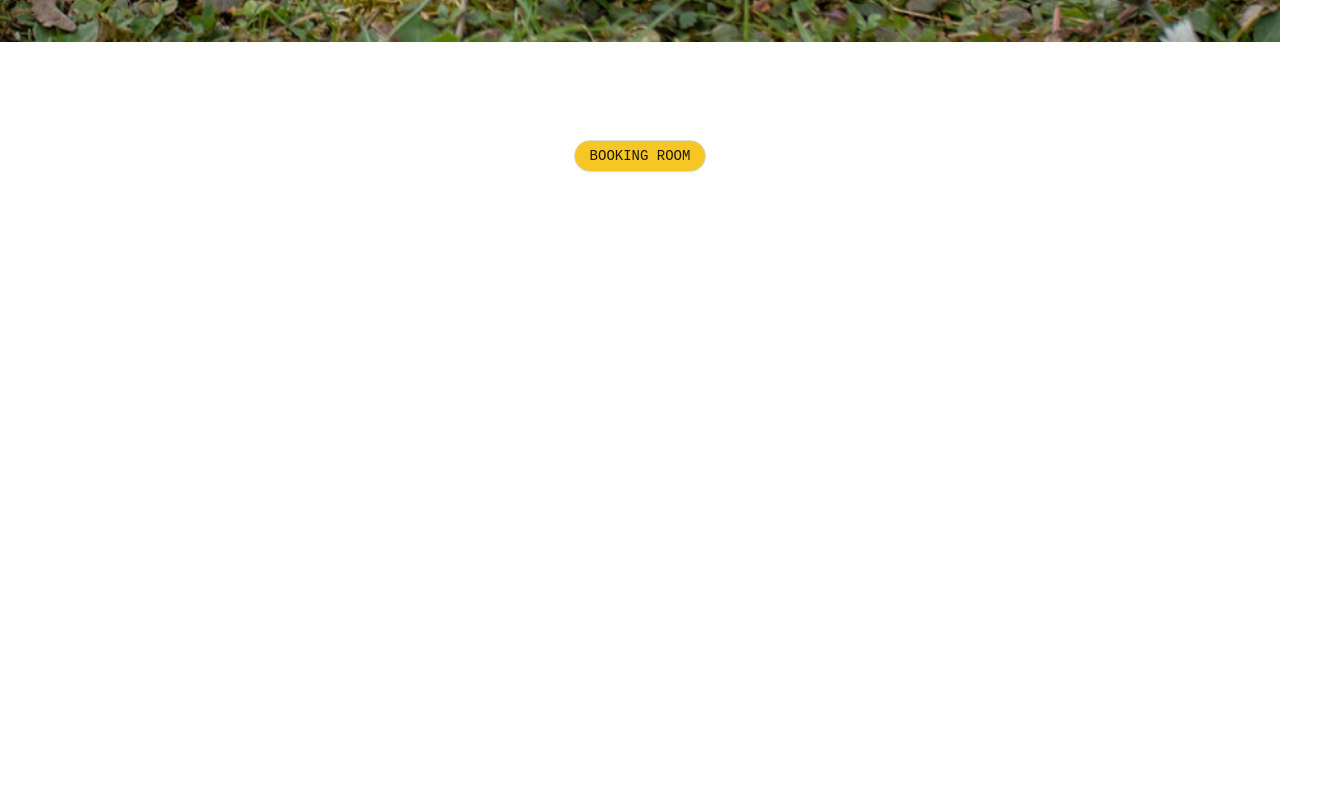
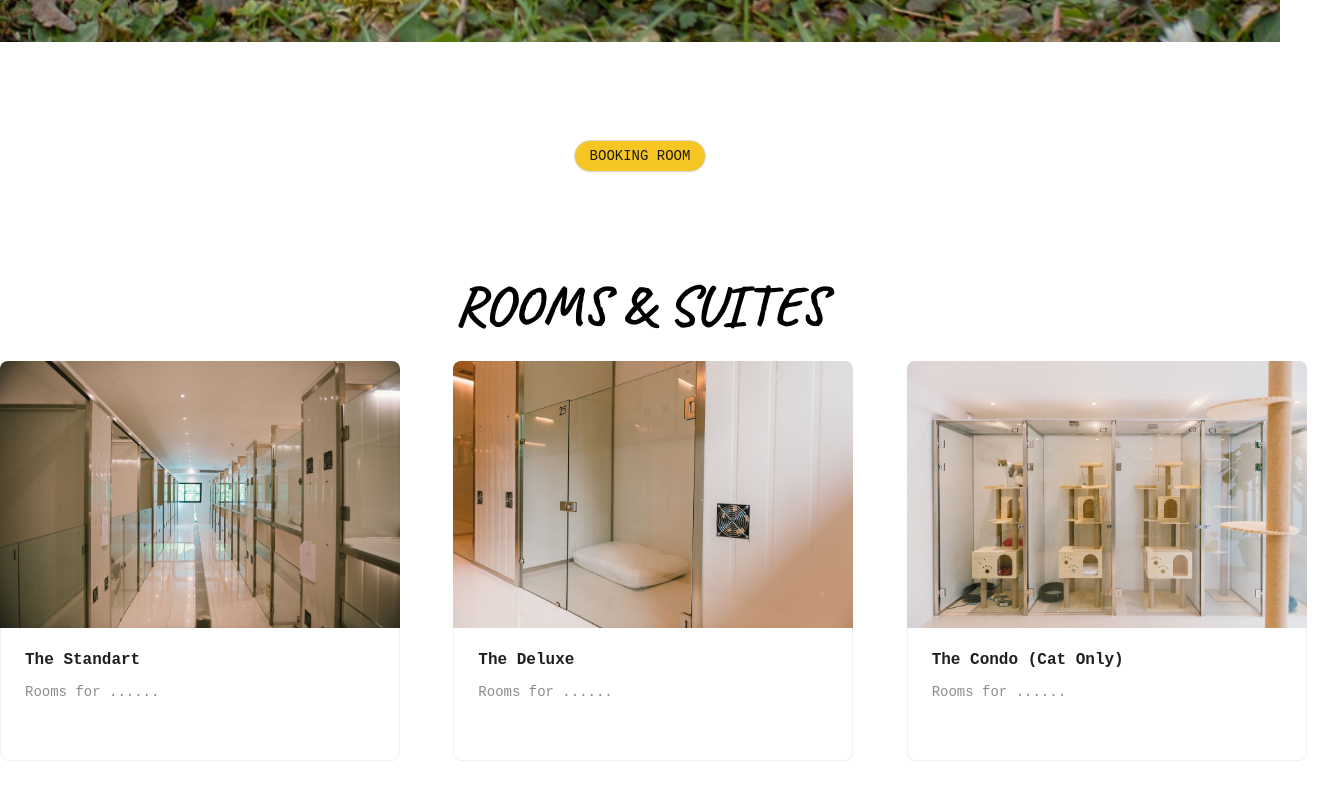
Before and after one commit to NamkheangV/PetsHotel-FN, a Next.js app: page / in a window 1280 px wide. Shown: the part 534-1334 px from the top of the page, 1320 px wide, since content can reach past the window. Before the commit the page ends 800 px from the top, so only its background shows below. Built offline with nearby package versions, Linux system fonts and the light colour scheme.

Commit message:
Reafactor(Room): Make room to component

```diff
--- /dev/null
+++ b/components/Hero.jsx
@@ -0,0 +1,43 @@
+import Link from "next/link";
+import { Carousel, Button, Divider } from "antd";
+import styles from "@/styles/Home.module.css";
+
+export default function Hero() {
+  return (
+    <div className={styles.page}>
+      <div className={styles.container}>
+        {/* <h1>Home Page</h1> */}
+        <Carousel autoplay>
+          <div>
+            <h3 className={styles.contentStyle}>
+              <img src="/pet04.png" alt="img01" style={{ width: "100%" }} />
+            </h3>
+          </div>
+          <div>
+            <h3 className={styles.contentStyle}>
+              <img src="/pet06.png" alt="img02" style={{ width: "100%" }} />
+            </h3>
+          </div>
+          <div>
+            <h3 className={styles.contentStyle}>
+              <img src="/pet01.png" alt="img03" style={{ width: "100%" }} />
+            </h3>
+          </div>
+          <div>
+            <h3 className={styles.contentStyle}>
+              <img src="/pet05.png" alt="img04" style={{ width: "100%" }} />
+            </h3>
+          </div>
+        </Carousel>
+
+        <div className={styles.buttons}>
+          <Link href="/rooms">
+            <Button className={styles.button} shape="round">
+              BOOKING ROOM
+            </Button>
+          </Link>
+        </div>
+      </div>
+    </div>
+  );
+}
--- a/components/Layout.js
+++ /dev/null
@@ -1,10 +0,0 @@
-import Navbar from "@/components/Navbar";
-
-export default function Layouts({ children }) {
-  return (
-    <div>
-      <Navbar />
-      {children}
-    </div>
-  );
-}
--- a/components/Navbar.js
+++ b/components/Navbar.jsx
@@ -39,10 +39,10 @@ export default function Navbar() {
           <Link href="/">HOME</Link>
         </Menu.Item>
         <Menu.Item key="rooms">
-          <Link href="/rooms">ROOMS & SUITES</Link>
+          <Link href="/#roomtest">ROOMS & SUITES</Link>
         </Menu.Item>
         <Menu.Item key="contact">
-          <Link href="">CONTACT</Link>
+          <Link href="/#contact">CONTACT</Link>
         </Menu.Item>
         <Menu.Item key="login">
           <Link href="/login">
--- a/pages/rooms.js
+++ b/components/Room.jsx
@@ -31,9 +31,9 @@ const props = {
   },
 };
 
-export default function Rooms() {
+export default function Room() {
   return (
-    <div>
+    <div id="roomtest">
       <header>
         <title>Rooms & Suites | Pets Hotel</title>
       </header>
@@ -43,53 +43,45 @@ export default function Rooms() {
           <h1 className={styles.h1}>ROOMS & SUITES</h1>
         </div>
 
-        <Row gutter={20}>
+        <div className=""></div>
+        <Row gutter={80} style={{}}>
           <Col span={8}>
             <Card
               hoverable
               style={{
-                width: 300,
+                width: 400,
+                height: 400,
               }}
-              cover={
-                <img
-                  alt="example"
-                  src="https://os.alipayobjects.com/rmsportal/QBnOOoLaAfKPirc.png"
-                />
-              }
+              cover={<img alt="standart" src="/origi05.jpg" />}
             >
-              <Meta title="Standart" description="Rooms for ......" />
+              <Meta title="The Standart" description="Rooms for ......" />
             </Card>
           </Col>
           <Col span={8}>
             <Card
               hoverable
               style={{
-                width: 300,
+                width: 400,
+                height: 400,
               }}
-              cover={
-                <img
-                  alt="example"
-                  src="https://os.alipayobjects.com/rmsportal/QBnOOoLaAfKPirc.png"
-                />
-              }
+              cover={<img alt="deluxe" src="/origi04.jpg" />}
             >
-              <Meta title="Standart" description="Rooms for ......" />
+              <Meta title="The Deluxe" description="Rooms for ......" />
             </Card>
           </Col>
           <Col span={8}>
             <Card
               hoverable
               style={{
-                width: 300,
+                width: 400,
+                height: 400,
               }}
-              cover={
-                <img
-                  alt="example"
-                  src="https://os.alipayobjects.com/rmsportal/QBnOOoLaAfKPirc.png"
-                />
-              }
+              cover={<img alt="condo" src="/origi03.jpg" />}
             >
-              <Meta title="Standart" description="Rooms for ......" />
+              <Meta
+                title="The Condo (Cat Only)"
+                description="Rooms for ......"
+              />
             </Card>
           </Col>
         </Row>
--- a/pages/_app.js
+++ b/pages/_app.js
@@ -1,10 +1,11 @@
 import "@/styles/globals.css";
-import Layout from "@/components/Layout";
+import Navbar from "@/components/Navbar";
 
 export default function App({ Component, pageProps }) {
   return (
-    <Layout className="mainLayout">
+    <>
+      <Navbar />
       <Component {...pageProps} />
-    </Layout>
+    </>
   );
 }
--- a/pages/index.js
+++ b/pages/index.js
@@ -2,6 +2,8 @@ import Head from "next/head";
 import Link from "next/link";
 import { Carousel, Button, Divider } from "antd";
 import styles from "@/styles/Home.module.css";
+import Room from "@/components/Room";
+import Hero from "@/components/Hero";
 
 export default function Home() {
   return (
@@ -10,42 +12,8 @@ export default function Home() {
         <title>Home | Pets Hotel</title>
         <meta name="description" content="Pets Hotel,โรงแรมสัตว์เลี้ยง" />
       </Head>
-
-      <div className={styles.page}>
-        <div className={styles.container}>
-          {/* <h1>Home Page</h1> */}
-          <Carousel autoplay>
-            <div>
-              <h3 className={styles.contentStyle}>
-                <img src="/pet04.png" alt="img01" style={{ width: "100%" }} />
-              </h3>
-            </div>
-            <div>
-              <h3 className={styles.contentStyle}>
-                <img src="/pet06.png" alt="img02" style={{ width: "100%" }} />
-              </h3>
-            </div>
-            <div>
-              <h3 className={styles.contentStyle}>
-                <img src="/pet01.png" alt="img03" style={{ width: "100%" }} />
-              </h3>
-            </div>
-            <div>
-              <h3 className={styles.contentStyle}>
-                <img src="/pet05.png" alt="img04" style={{ width: "100%" }} />
-              </h3>
-            </div>
-          </Carousel>
-
-          <div className={styles.buttons}>
-            <Link href="/rooms">
-              <Button className={styles.button} shape="round">
-                BOOKING ROOM
-              </Button>
-            </Link>
-          </div>
-        </div>
-      </div>
+      <Hero />
+      <Room />
     </div>
   );
 }
--- a/pages/login.js
+++ b/pages/login.js
@@ -1,3 +1,4 @@
+import Head from "next/head";
 import styles from "@/styles/Login.module.css";
 import Link from "next/link";
 import { Button, Input, Form } from "antd";
@@ -12,9 +13,9 @@ const onFinishFailed = (errorInfo) => {
 export default function Login() {
   return (
     <div>
-      <header>
+      <Head>
         <title>Login | Pets Hotel</title>
-      </header>
+      </Head>
 
       <div className={styles.page}>
         <div className={styles.container}>
--- a/pages/register.js
+++ b/pages/register.js
@@ -1,4 +1,5 @@
 import styles from "@/styles/Register.module.css";
+import Head from "next/head";
 import Link from "next/link";
 import { UploadOutlined } from "@ant-design/icons";
 import { Button, Input, Form, Upload } from "antd";
@@ -25,9 +26,9 @@ const props = {
 export default function Register() {
   return (
     <div>
-      <header>
+      <Head>
         <title>Register | Pets Hotel</title>
-      </header>
+      </Head>
 
       <div className={styles.page}>
         <div className={styles.container}>
--- a/styles/globals.css
+++ b/styles/globals.css
@@ -1,7 +1,11 @@
+html {
+  scroll-behavior: smooth;
+}
+
 * {
   box-sizing: border-box;
   padding: 0;
   margin: 0;
 
-  font-family:monospace;
+  font-family: monospace;
 }
```
Also changed, not shown: components/Footer.jsx (renamed from components/Footer.js).
